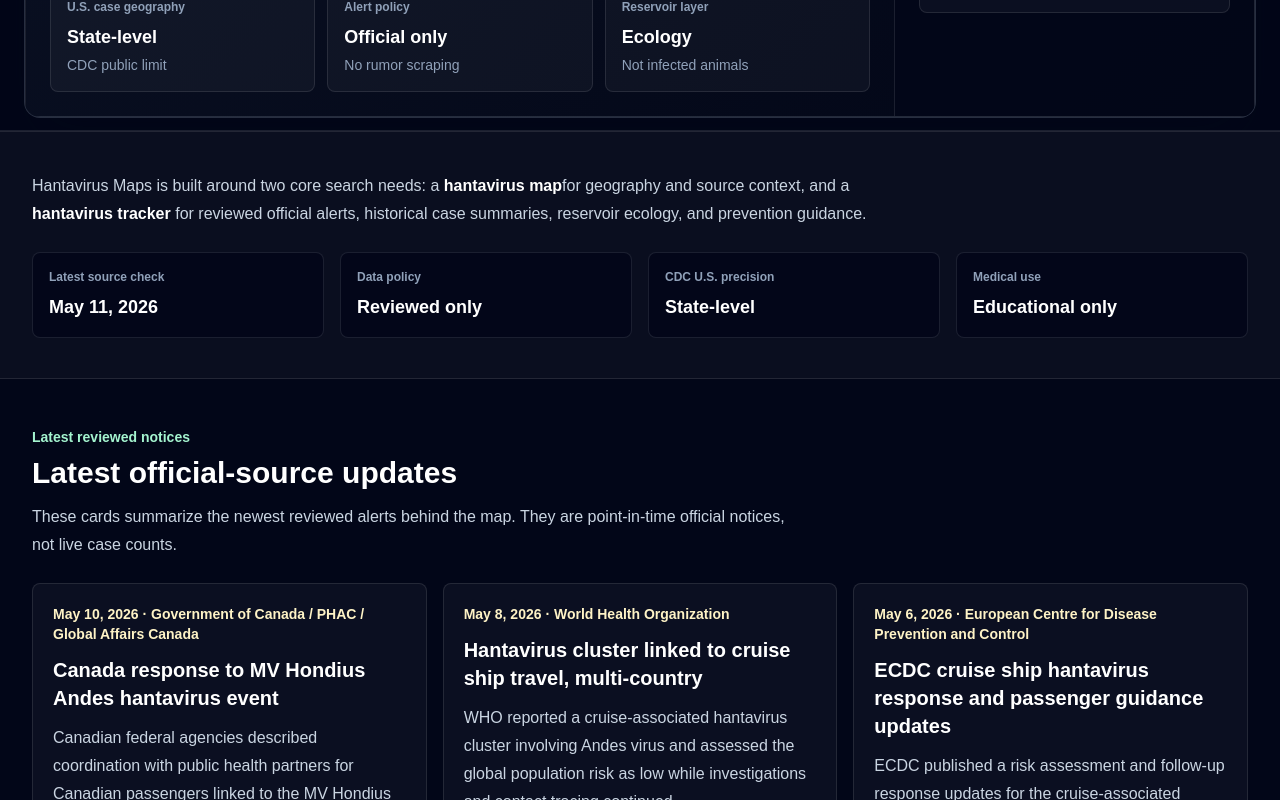
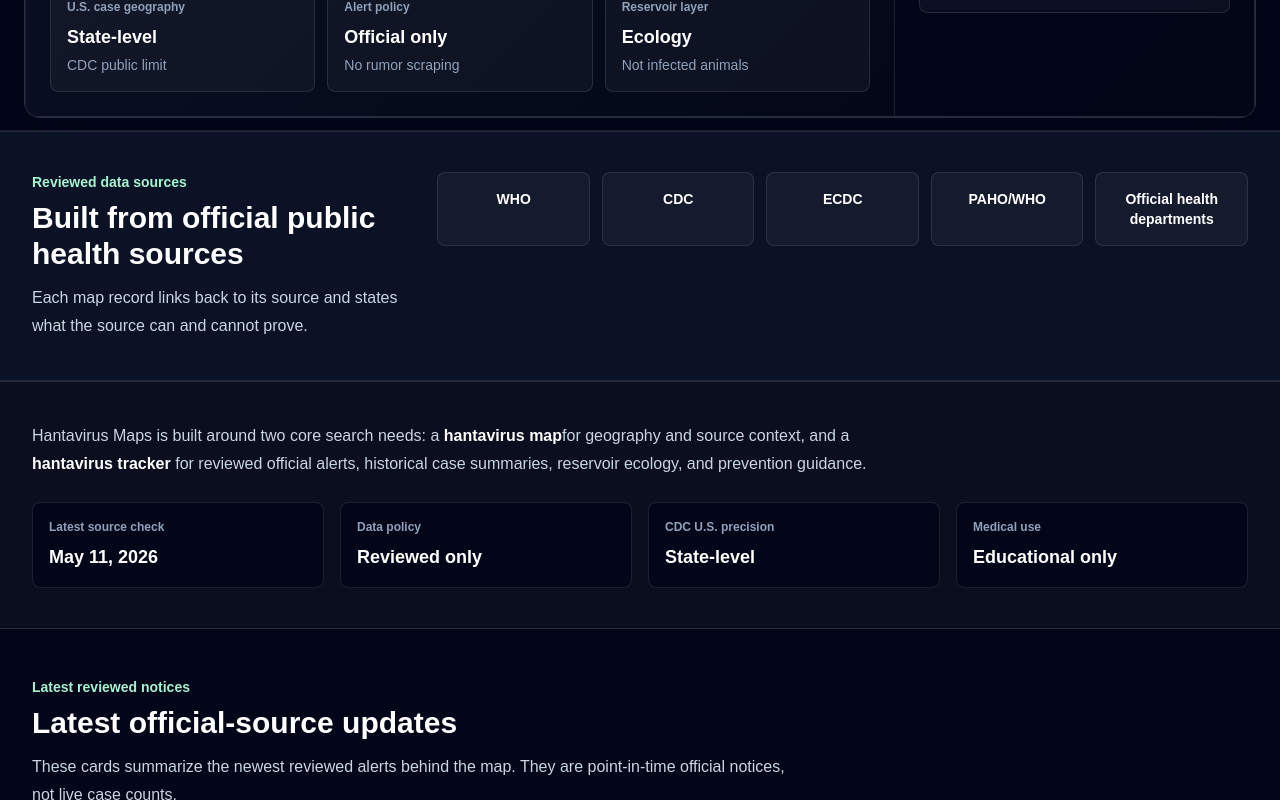
Before and after one commit to security00/hantavirus-maps, a Next.js app: page / in a window 1280 px wide. Shown: the part 1400-2200 px from the top of the page. Built offline with nearby package versions, Linux system fonts and the light colour scheme; grey boxes are pictures that could not be loaded.

Commit message:
feat: highlight reviewed public health sources

```diff
--- a/app/page.tsx
+++ b/app/page.tsx
@@ -193,6 +193,34 @@ export default function Home() {
       <section className="overflow-hidden border-b border-white/10 bg-slate-950 px-2 py-3 sm:px-4 lg:px-6">
         <div id="interactive-map" className="mx-auto max-w-7xl overflow-hidden rounded-2xl border border-white/10 bg-slate-900 shadow-2xl shadow-slate-950/60">
           <MapPanel home />
+        </div>
+      </section>
+
+
+      <section className="border-y border-white/10 bg-slate-900/70 px-4 py-10 sm:px-6 lg:px-8" aria-labelledby="reviewed-data-sources">
+        <div className="mx-auto grid max-w-7xl gap-6 lg:grid-cols-[0.32fr_0.68fr] lg:items-start">
+          <div>
+            <p className="text-sm font-semibold text-emerald-200">Reviewed data sources</p>
+            <h2 id="reviewed-data-sources" className="mt-2 text-3xl font-semibold">
+              Built from official public health sources
+            </h2>
+            <p className="mt-3 leading-7 text-slate-300">
+              Each map record links back to its source and states what the source can and cannot prove.
+            </p>
+          </div>
+          <div className="grid gap-3 md:grid-cols-2 xl:grid-cols-5">
+            {[
+              "WHO",
+              "CDC",
+              "ECDC",
+              "PAHO/WHO",
+              "Official health departments",
+            ].map((source) => (
+              <div key={source} className="rounded-lg border border-white/10 bg-white/[0.04] p-4 text-center text-sm font-semibold text-white">
+                {source}
+              </div>
+            ))}
+          </div>
         </div>
       </section>
 
--- a/components/Footer.tsx
+++ b/components/Footer.tsx
@@ -23,8 +23,9 @@ export function Footer() {
             rodent exposure or have trouble breathing, contact healthcare or
             emergency services.
           </p>
-          <p className="mt-3 text-sm text-slate-400">
-            Source registry last reviewed {LAST_REVIEWED_LABEL}. Contact: {" "}
+          <p className="mt-3 text-sm leading-6 text-slate-400">
+            Reviewed sources include WHO, CDC, ECDC, PAHO/WHO, and official national,
+            regional, and state public health departments. Source registry last reviewed {LAST_REVIEWED_LABEL}. Contact: {" "}
             <a className="text-emerald-200 hover:text-white" href={`mailto:${SUPPORT_EMAIL}`}>
               {SUPPORT_EMAIL}
             </a>
```
